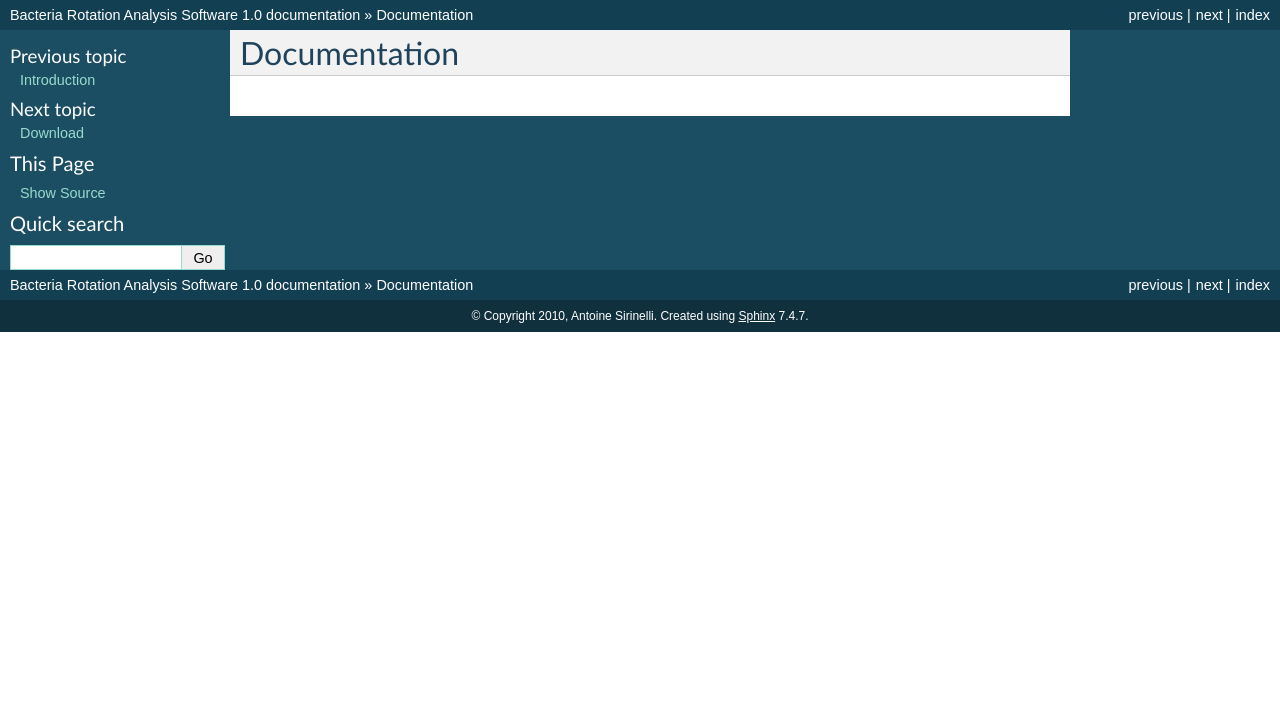
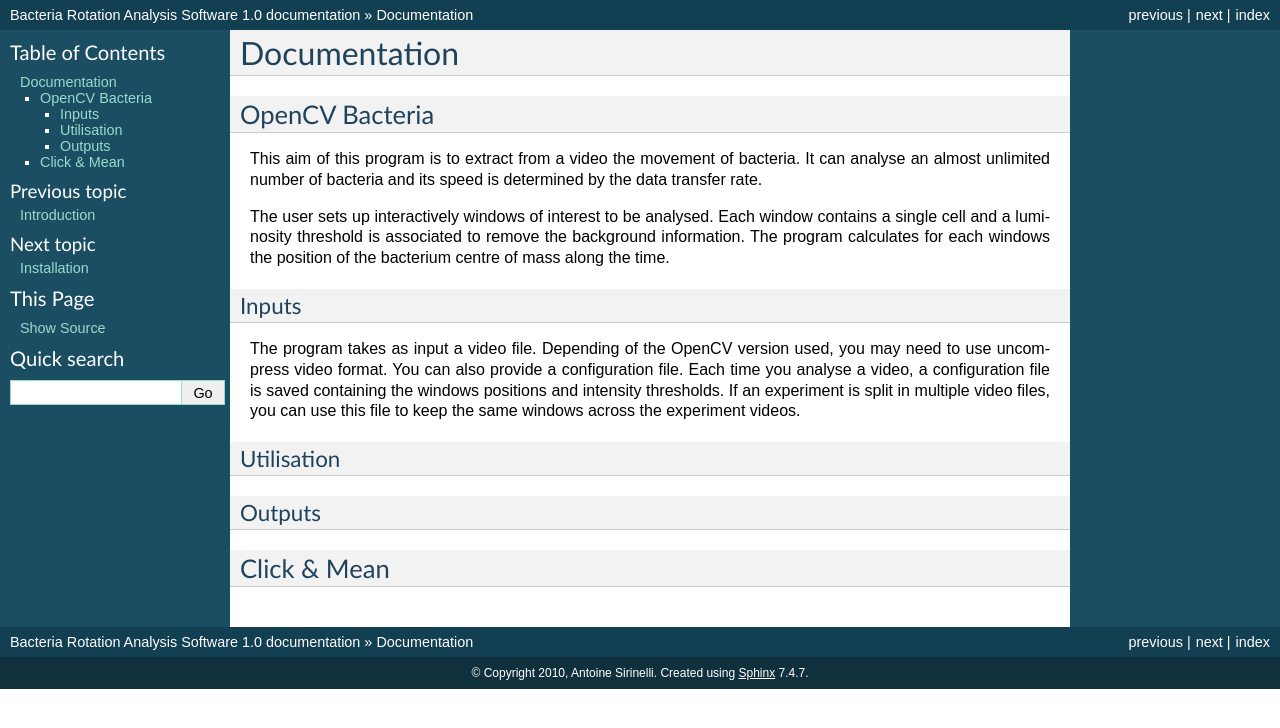
Before and after one commit to asirinelli/bras, a Sphinx documentation site: the page built from doc/documentation.rst, in a window 1280 px wide. Shown: the top 728 px of the page. Built offline with Sphinx 7.4.7, drawn with Linux system fonts in a browser that asks for light colours; formulas are drawn with MathJax 3.

Commit message:
A bit of documentation...

```diff
--- a/doc/documentation.rst
+++ b/doc/documentation.rst
@@ -1,3 +1,44 @@
 ===============
  Documentation
 ===============
+
+OpenCV Bacteria
+===============
+
+This aim of this program is to extract from a video the movement of
+bacteria. It can analyse an almost unlimited number of bacteria and
+its speed is determined by the data transfer rate.
+
+The user sets up interactively windows of interest to be
+analysed. Each window contains a single cell and a luminosity
+threshold is associated to remove the background information. The
+program calculates for each windows the position of the bacterium
+centre of mass along the time.
+
+Inputs
+------
+
+The program takes as input a video file. Depending of the OpenCV
+version used, you may need to use uncompress video format. You can
+also provide a configuration file. Each time you analyse a video, a
+configuration file is saved containing the windows positions and
+intensity thresholds. If an experiment is split in multiple video
+files, you can use this file to keep the same windows across the
+experiment videos.
+
+Utilisation
+-----------
+
+Outputs
+-------
+
+Click & Mean
+============
+
+
+..
+   Local Variables:
+   mode: rst
+   mode: ispell-minor
+   ispell-dictionary: "british"
+   End:
--- a/doc/download.rst
+++ b/doc/download.rst
@@ -1,6 +1,6 @@
-==========
- Download
-==========
+==============
+ Installation
+==============
 
 Prerequisite
 ============
```
Also changed, not shown: doc/intro.rst (+25 -1 lines).
